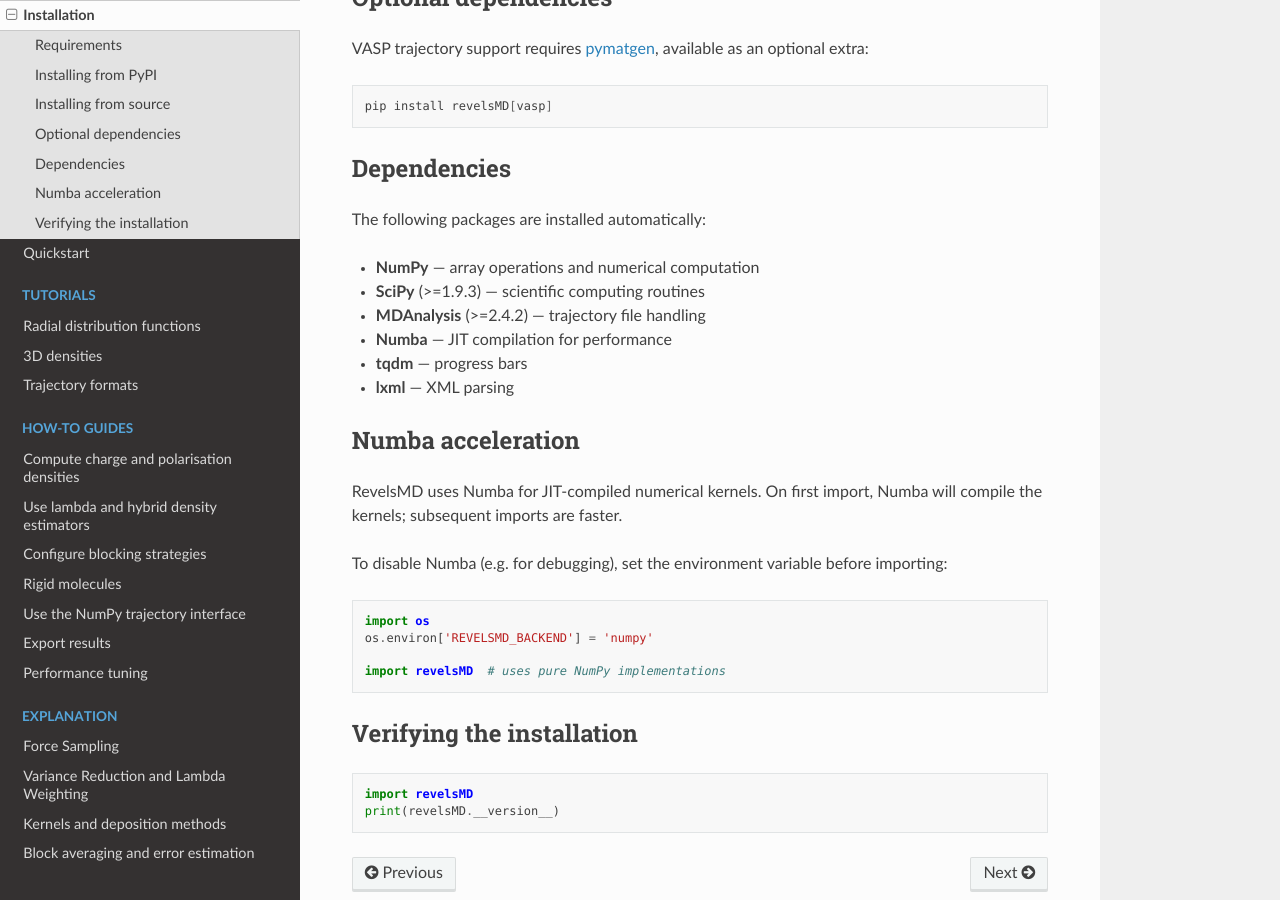
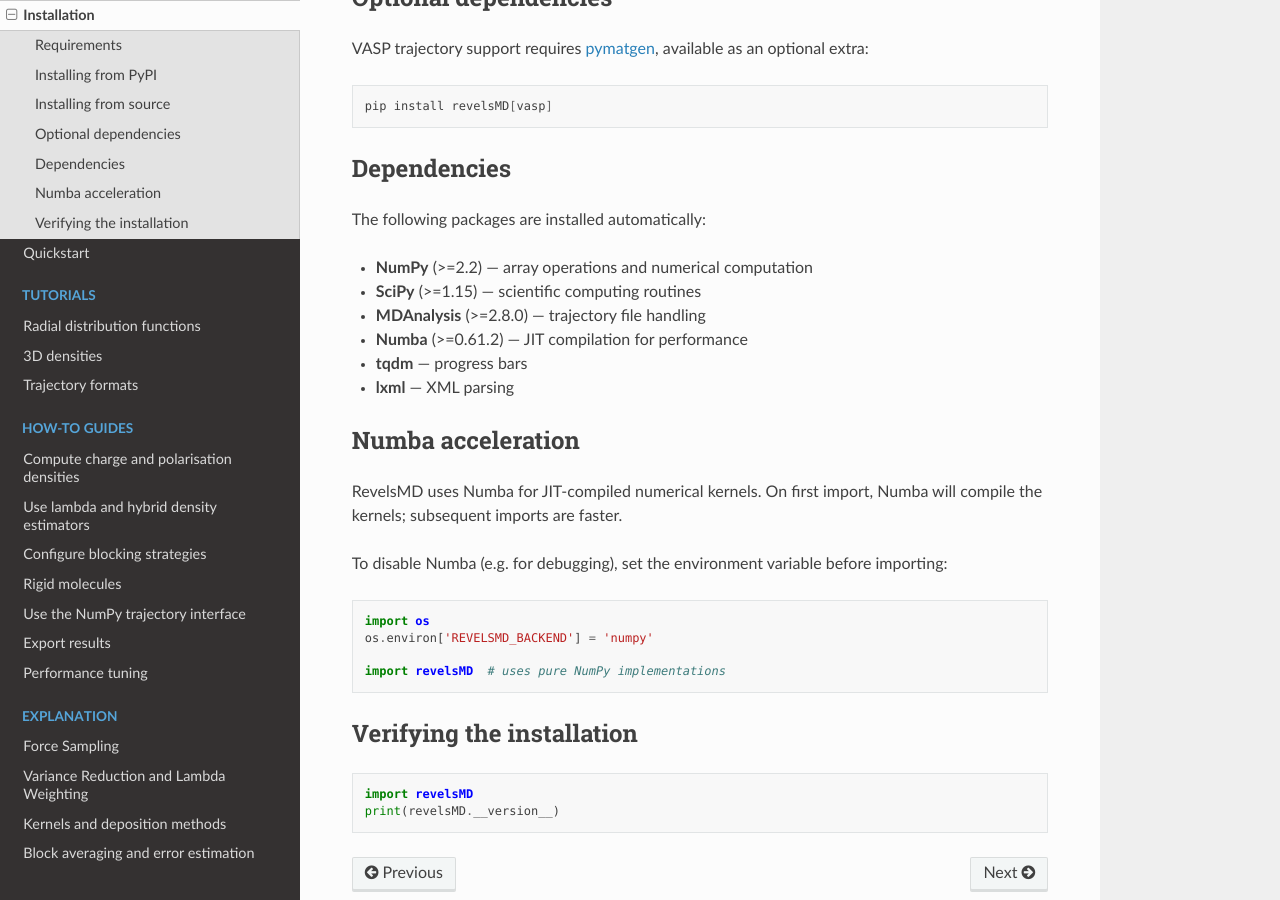
Before and after one commit to user200000/revelsmd, a Sphinx documentation site: the page built from docs/source/getting-started/installation.md, in a window 1280 px wide and 900 px high, scrolled down 562 px. Built offline with Sphinx 7.4.7 and the Read the Docs theme 3.1.0, drawn with Linux system fonts in a browser that asks for light colours.

Commit message:
Align installation requirements with pyproject

```diff
--- a/docs/source/getting-started/installation.md
+++ b/docs/source/getting-started/installation.md
@@ -30,10 +30,10 @@ pip install revelsMD[vasp]
 
 The following packages are installed automatically:
 
-- **NumPy** — array operations and numerical computation
-- **SciPy** (>=1.9.3) — scientific computing routines
-- **MDAnalysis** (>=2.4.2) — trajectory file handling
-- **Numba** — JIT compilation for performance
+- **NumPy** (>=2.2) — array operations and numerical computation
+- **SciPy** (>=1.15) — scientific computing routines
+- **MDAnalysis** (>=2.8.0) — trajectory file handling
+- **Numba** (>=0.61.2) — JIT compilation for performance
 - **tqdm** — progress bars
 - **lxml** — XML parsing
 
```
